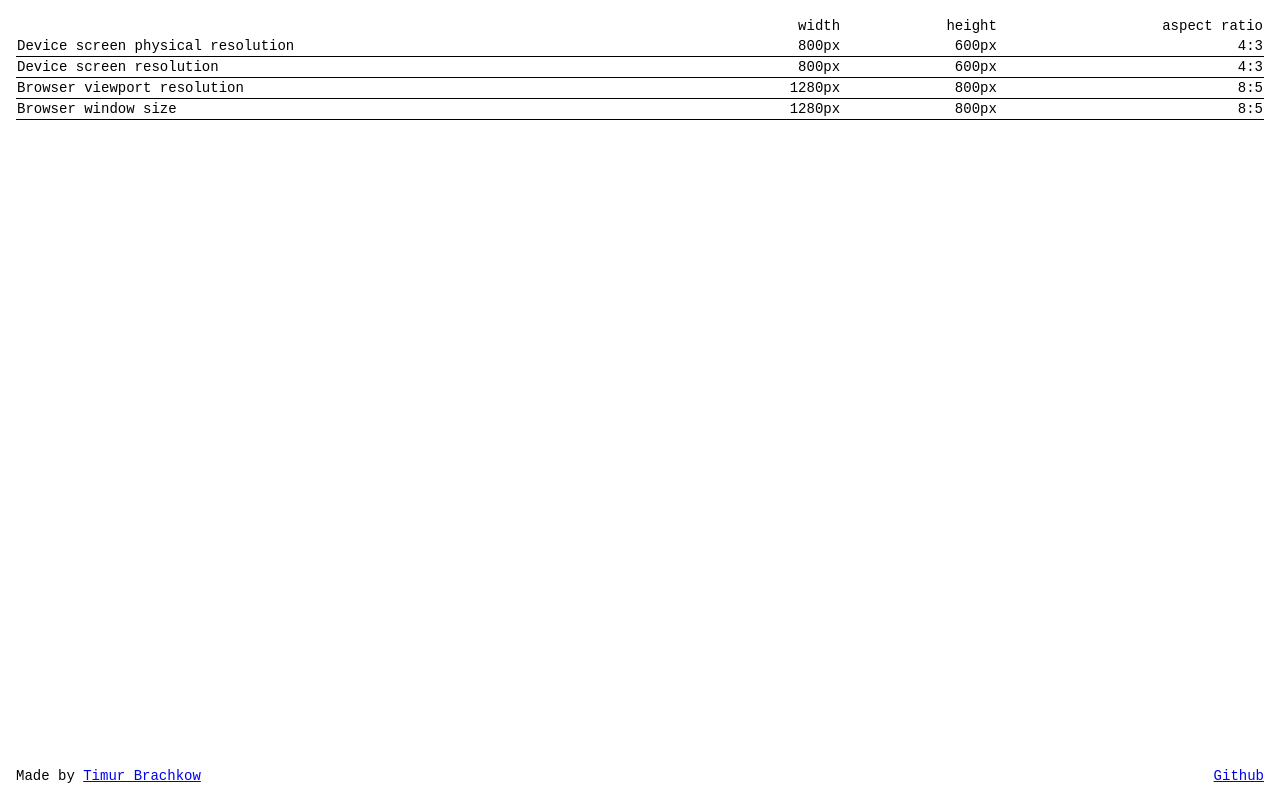
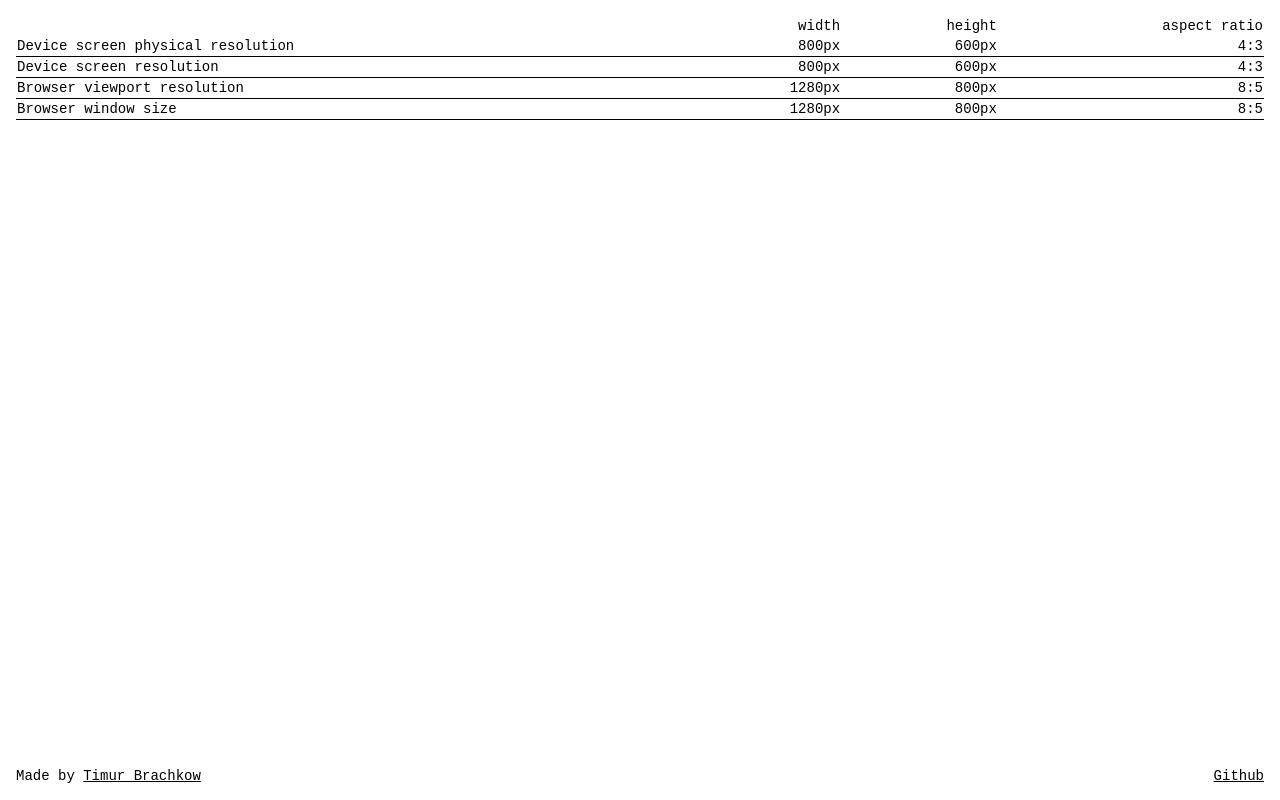
Before and after one commit to brachkow/windowsize, a Vue app: page / in a window 1280 px wide. Built offline with nearby package versions, Linux system fonts and the light colour scheme.

Commit message:
Add dark mode

```diff
--- a/src/App.vue
+++ b/src/App.vue
@@ -84,8 +84,26 @@
 
 <style>
   html {
+    --color-text: black;
+    --color-bg: white;
+    --color-border: black;
+
     font-size: 14px;
     font-family: 'JetBrains Mono', 'Fira Code', monospace;
+    color: var(--color-text);
+    background-color: var(--color-bg);
+  }
+
+  @media (prefers-color-scheme: dark) {
+    html {
+      --color-text: white;
+      --color-bg: black;
+      --color-border: white;
+    }
+  }
+
+  a {
+    color: inherit;
   }
 
   body {
@@ -120,7 +138,7 @@
   thead,
   tbody {
     td {
-      border-bottom: 1px solid black;
+      border-bottom: 1px solid var(--color-border);
     }
   }
 
```
